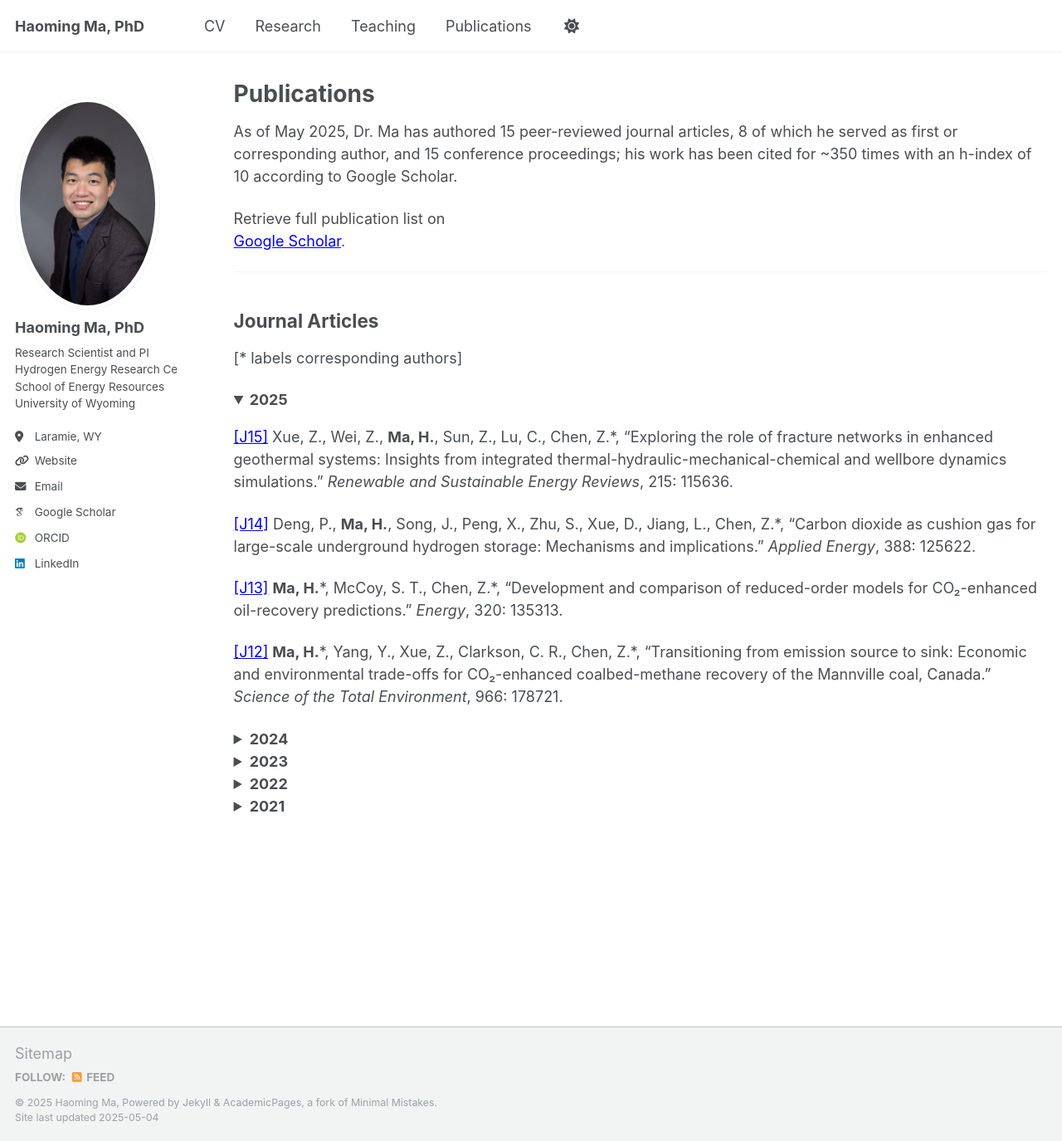
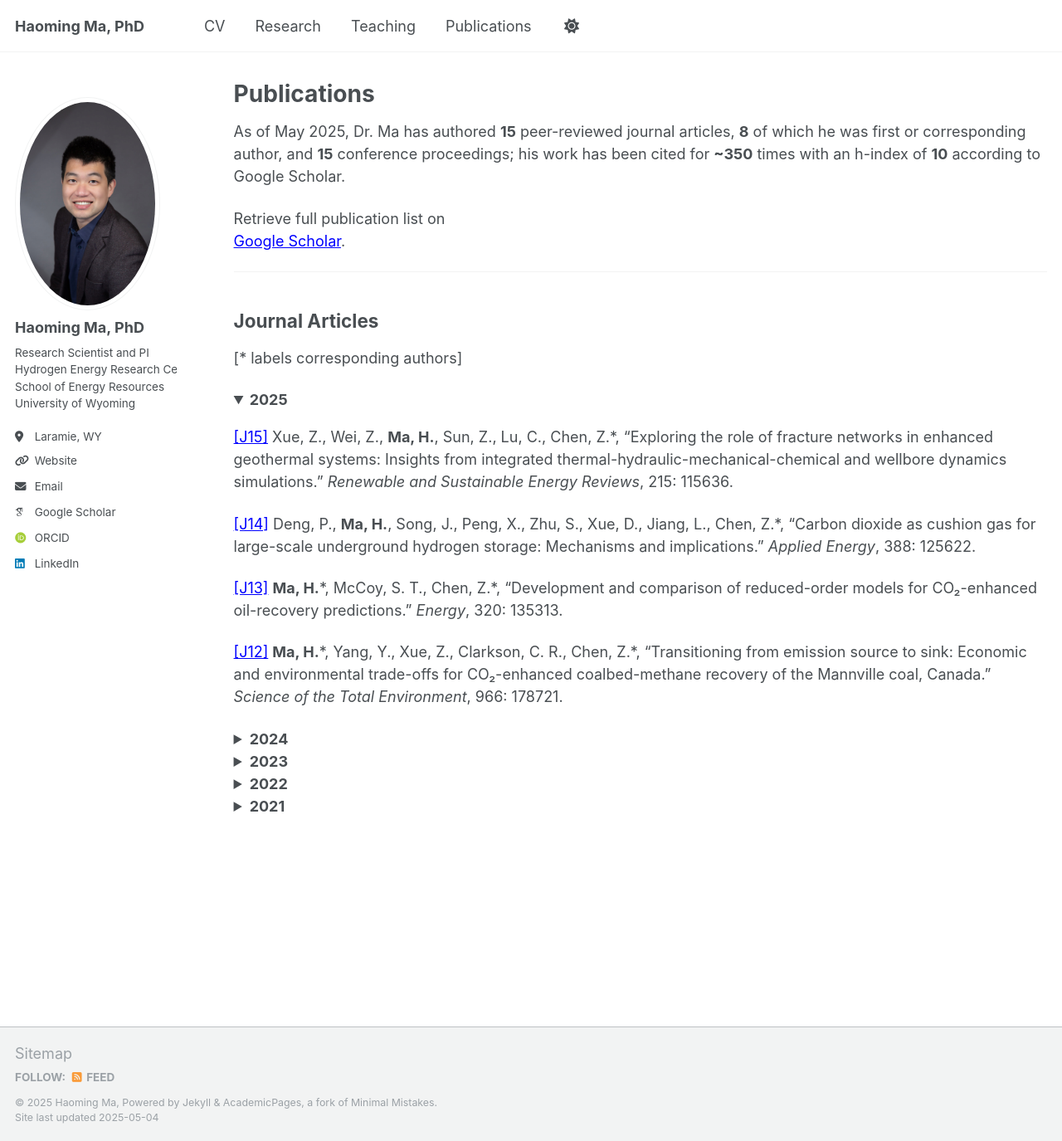
Before and after one commit to haoming-ma/haoming-ma.github.io, a Jekyll site: the page built from _pages/publications.md, in a window 1280 px wide and 1375 px high. Shown: the whole window at 83% size. Built offline with Jekyll 4.4.1, drawn with Linux system fonts in a browser that asks for light colours; some web fonts are replaced.

Commit message:
Update publications.md

```diff
--- a/_pages/publications.md
+++ b/_pages/publications.md
@@ -4,7 +4,7 @@ title:  "Publications"
 permalink: /publications/
 author_profile: true
 ---
-As of May 2025, Dr. Ma has authored 15 peer-reviewed journal articles, 8 of which he served as first or corresponding author, and 15 conference proceedings; his work has been cited for ~350 times with an h-index of 10 according to Google Scholar.
+As of May 2025, Dr. Ma has authored **15** peer-reviewed journal articles, **8** of which he was first or corresponding author, and **15** conference proceedings; his work has been cited for **~350** times with an h-index of **10** according to Google Scholar.
 
 Retrieve full publication list on
 [Google Scholar](https://scholar.google.ca/citations?user=AcM1KMkAAAAJ&hl=en).
```
